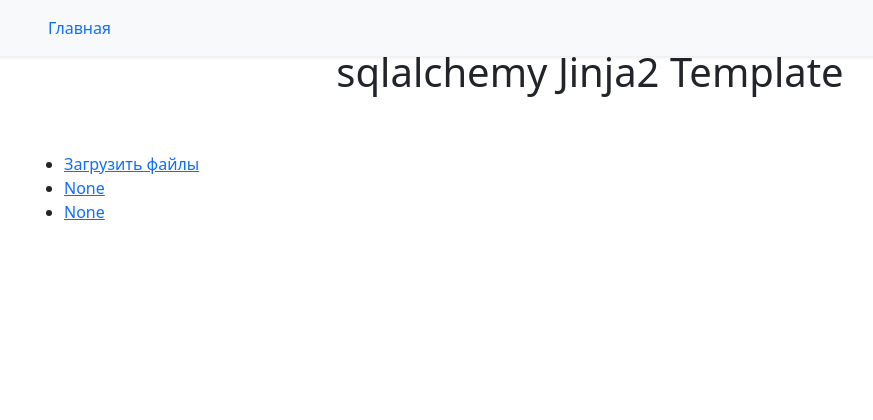
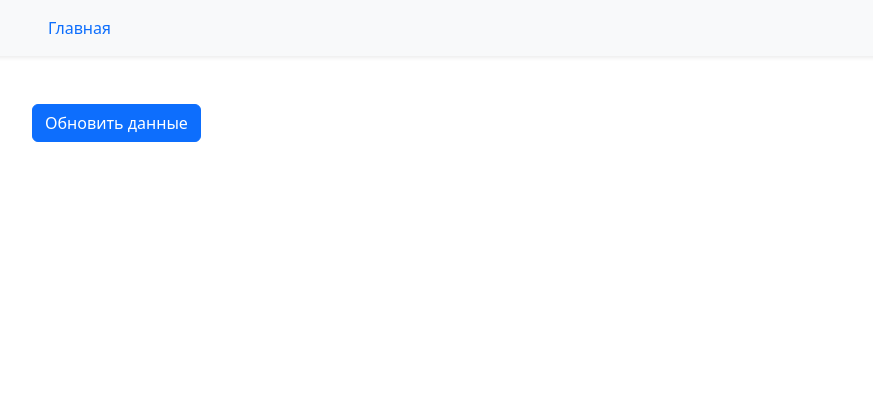
Before and after one commit to Al-ex-ey/first-project, a FastAPI app: template src/templates/index.html in a window 1280 px wide. Shown: the top 420 px of the page, without its empty margins (50-923 px from the left). Run offline with FastAPI, Linux system fonts and the light colour scheme; the template is opened without the code that fills it: most values are stand-ins (such as "Sample title", 1, 10 or a date in 2020).

Commit message:
frontend

```diff
--- a/src/api/routers.py
+++ b/src/api/routers.py
@@ -5,7 +5,7 @@ from src.api.endpoints import load_files_router, index_router
 
 main_router = APIRouter()
 main_router.include_router(
-    load_files_router, prefix='/files', tags=['Files']
+    load_files_router, tags=['Files']
 )
-# main_router.include_router(index_router, tags=['Index'])
+main_router.include_router(index_router, tags=['Index'])
 # main_router.include_router(user_router)
--- a/src/configs.py
+++ b/src/configs.py
@@ -1,6 +1,8 @@
 import logging
 from src.constants import BASE_DIR, LOG_FORMAT, DT_FORMAT
 from fastapi.templating import Jinja2Templates
+from fastapi.staticfiles import StaticFiles
+from fastapi import FastAPI
 
 
 def configure_logging():
@@ -17,3 +19,7 @@ def configure_logging():
 
 
 templates = Jinja2Templates(directory="src/templates")
+
+# app = FastAPI()
+
+# app.mount("/static", StaticFiles(directory="src/static"), name="static")
--- a/src/main.py
+++ b/src/main.py
@@ -6,9 +6,7 @@ from src.api.routers import main_router
 
 app = FastAPI()
 app.include_router(main_router)
-# staticfiles = StaticFiles(directory="src/frontend/static")
-# app.mount("/static", StaticFiles(directory="src/frontend/static"), name="static")
-# templates = Jinja2Templates(directory="src/frontend/templates")
+
 
 # app.get('/', response_class=HTMLResponse)
 # def index(request: Request):
--- a/src/parsing_excel/parsing_excel.py
+++ b/src/parsing_excel/parsing_excel.py
@@ -63,7 +63,7 @@ def parsing_excel(AMOUNT_ROW_TOTAL, AMOUNT_ROW, AMOUNT_A, AMOUNT_A_TOTAL, ARENDA
     try:
         book_arenda = openpyxl.load_workbook(filename=arenda_dir)
         book_debet = openpyxl.load_workbook(filename=debet_dir)
-    except (ASGI, OSError, IOError):
+    except (OSError, IOError):
         logging.ERROR(f"___{now.strftime(DT_FORMAT)}___KeyError")
         raise HTTPException(
             status_code=404, detail="Ошибка ввода-вывода. Tip: проверьте что файл существует или диск не заполнен!"
--- a/src/templates/base.html
+++ b/src/templates/base.html
@@ -4,13 +4,13 @@
     <meta charset="UTF-8">
     <meta name="viewport" content="width=device-width, initial-scale=1.0">
     <title>Project-mh</title>
-    <link href="https://cdn.jsdelivr.net/npm/bootstrap@5.0.2/dist/css/bootstrap.min.css" rel="stylesheet">
-    <link rel="stylesheet" href="{{ url_for('static', path='css/main.css') }}">
+    <link href="https://cdn.jsdelivr.net/npm/bootstrap@5.3.3/dist/css/bootstrap.min.css" rel="stylesheet">
+
 </head>
 
     <body>
         <div class="container">
-            <h1 class="page-header text-center">FastAPI CRUD (Create, Read, Update and Delete) with sqlalchemy Jinja2 Template</h1>
+            <h1 class="page-header text-center">Project-mh</h1>
                 {% include "header.html" %}
                 {% block content %}{% endblock content %}
                 {% include "footer.html" %}
--- a/src/templates/index.html
+++ b/src/templates/index.html
@@ -1,11 +1,34 @@
 {% extends "base.html" %}
 
 {% block content %}
-  <ul>
-
-    <li><a href="files/">Загрузить файлы</a></li>
-    <li><a href="#">None</a></li>
-    <li><a href="#">None</a></li>
-
-  </ul>
+<div class="row">
+    <div class="col-12">
+        <a href="files/" class="btn btn-primary">Обновить данные</a>
+        <br><br>
+        <!-- <table class="table table-bordered table-striped">
+            <thead>
+                <tr>
+                    <th>ID</th>
+                    <th>Name</th>
+                    <th>Position</th>
+                    <th>Office</th>
+                    <th width="200">Action</th>
+                </tr>
+            </thead>
+            <tbody>
+                {% for rs in users %}
+                    <tr>
+                        <td>{{ rs.id }}</td>
+                        <td>{{ rs.name }}</td>
+                        <td>{{ rs.position }}</td>
+                        <td>{{ rs.office }}</td>
+                        <td>
+                            <a href="edit/{{ rs.id }}" class="btn btn-success">Edit</a> | <a href="delete/{{ rs.id }}" class="btn btn-danger">Delete</a>
+                        </td>
+                    </tr>
+                {% endfor %}
+            </tbody>
+        </table> -->
+    </div>
+</div>
 {% endblock %}
--- a/src/templates/upload_load_files.html
+++ b/src/templates/upload_load_files.html
@@ -15,7 +15,7 @@
               <div class="card">
                   <div class="card-content">
                       <span class="card-title">Выберите файлы</span>
-                      <form action = "/files/upload_files/" enctype = "multipart/form-data"  method="post">
+                      <form action = "/upload_files/" enctype = "multipart/form-data"  method="post">
                           <div class="input-field">
                             <input name = "files" type = "file" multiple>
                           </div>
```
Also changed, not shown: src/api/endpoints/endpoints.py (+5 -4 lines), src/api/endpoints/load_files.py (+9 -9 lines), src/static/main.css (added), src/templates/__init__.py (added).
